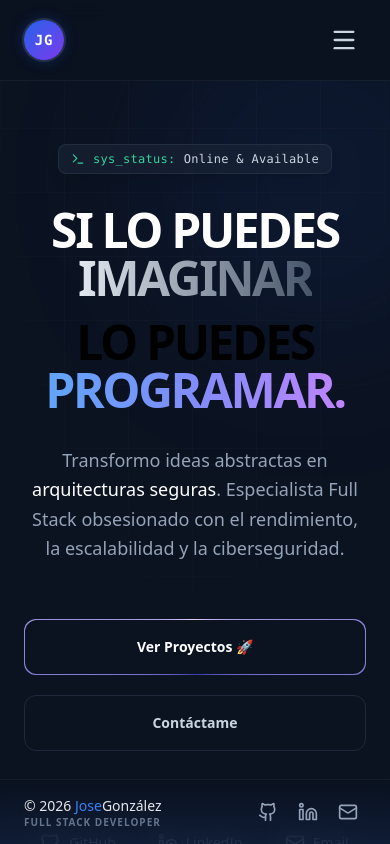
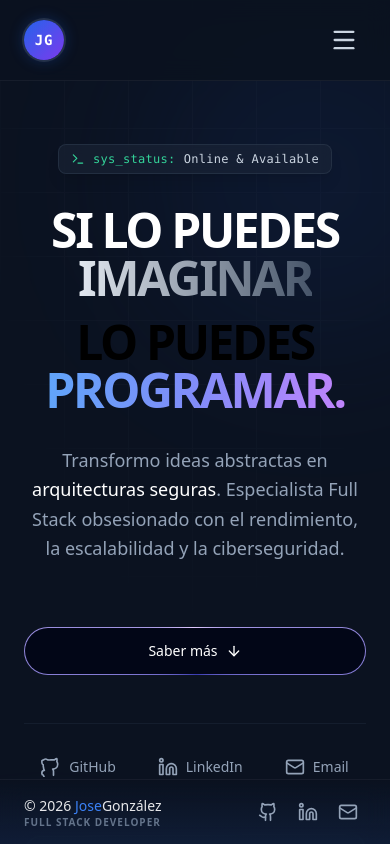
Before and after one commit to jose-gonzalez7/portfolio_2, a React (Vite) app in the folder portfolio/: page / in a window 390 px wide. Built offline with nearby package versions, Linux system fonts and the light colour scheme.

Commit message:
boton saber mas

```diff
--- a/portfolio/src/componentes/secciones/Hero.tsx
+++ b/portfolio/src/componentes/secciones/Hero.tsx
@@ -1,18 +1,16 @@
 import React, { useState, useEffect } from 'react';
-import { motion, useTransform, useMotionValue, useMotionTemplate } from "framer-motion";
+import { motion, useTransform, useMotionValue, useMotionTemplate, animate } from "framer-motion";
 
 // ─── ICONOS ───
-// ─── ICONOS CORREGIDOS (Aceptan className) ───
+// He añadido ArrowDownIcon para el nuevo botón
+const ArrowDownIcon = ({className}: {className?:string}) => <svg xmlns="http://www.w3.org/2000/svg" width="24" height="24" viewBox="0 0 24 24" fill="none" stroke="currentColor" strokeWidth="2" strokeLinecap="round" strokeLinejoin="round" className={className}><path d="M12 5v14"/><path d="m19 12-7 7-7-7"/></svg>;
+
 const RocketIcon = ({className}: {className?:string}) => <svg xmlns="http://www.w3.org/2000/svg" viewBox="0 0 24 24" fill="none" stroke="currentColor" strokeWidth="2" strokeLinecap="round" strokeLinejoin="round" className={className}><path d="M4.5 16.5c-1.5 1.26-2 5-2 5s3.74-.5 5-2c.71-.84.7-2.13-.09-2.91a2.18 2.18 0 0 0-2.91-.09z"/><path d="m12 15-3-3a22 22 0 0 1 2-3.95A12.88 12.88 0 0 1 22 2c0 2.72-.78 7.5-6 11a22.35 22.35 0 0 1-4 2z"/><path d="M9 12H4s.55-3.03 2-4c1.62-1.08 5 0 5 0"/><path d="M12 15v5s3.03-.55 4-2c1.08-1.62 0-5 0-5"/></svg>;
+const GithubIcon = ({className}: {className?:string}) => <svg xmlns="http://www.w3.org/2000/svg" width="20" height="20" viewBox="0 0 24 24" fill="none" stroke="currentColor" strokeWidth="2" strokeLinecap="round" strokeLinejoin="round" className={className}><path d="M15 22v-4a4.8 4.8 0 0 0-1-3.5c3 0 6-2 6-5.5.08-1.25-.27-2.48-1-3.5.28-1.15.28-2.35 0-3.5 0 0-1 0-3 1.5-2.64-.5-5.36.5-8 0C6 2 5 2 4 3c-1.25.5-2.5 1-3 1.5 0 3 .15 4.5 1.5 4.5.3 1.5 0 2 .5 3.5 0 1 .5 2.5 1 3.5-1.5 0-3 1.5-3 3.5 0 1 .5 2 1.5 2 1.5 2 1.5 3.5 1.5 4.5v4"/></svg>;
+const LinkedinIcon = ({className}: {className?:string}) => <svg xmlns="http://www.w3.org/2000/svg" width="20" height="20" viewBox="0 0 24 24" fill="none" stroke="currentColor" strokeWidth="2" strokeLinecap="round" strokeLinejoin="round" className={className}><path d="M16 8a6 6 0 0 1 6 6v7h-4v-7a2 2 0 0 0-2-2 2 2 0 0 0-2 2v7h-4v-7a6 6 0 0 1 6-6z"/><rect width="4" height="12" x="2" y="9"/><circle cx="4" cy="4" r="2"/></svg>;
+const MailIcon = ({className}: {className?:string}) => <svg xmlns="http://www.w3.org/2000/svg" width="20" height="20" viewBox="0 0 24 24" fill="none" stroke="currentColor" strokeWidth="2" strokeLinecap="round" strokeLinejoin="round" className={className}><rect width="20" height="16" x="2" y="4" rx="2"/><path d="m22 7-8.97 5.7a1.94 1.94 0 0 1-2.06 0L2 7"/></svg>;
+const TerminalIcon = ({className}: {className?:string}) => <svg xmlns="http://www.w3.org/2000/svg" width="16" height="16" viewBox="0 0 24 24" fill="none" stroke="currentColor" strokeWidth="2" strokeLinecap="round" strokeLinejoin="round" className={className}><polyline points="4 17 10 11 4 5"/><line x1="12" x2="20" y1="19" y2="19"/></svg>;
 
-const GithubIcon = ({className}: {className?:string}) => <svg xmlns="http://www.w3.org/2000/svg" width="20" height="20" viewBox="0 0 24 24" fill="none" stroke="currentColor" strokeWidth="2" strokeLinecap="round" strokeLinejoin="round" className={className}><path d="M15 22v-4a4.8 4.8 0 0 0-1-3.5c3 0 6-2 6-5.5.08-1.25-.27-2.48-1-3.5.28-1.15.28-2.35 0-3.5 0 0-1 0-3 1.5-2.64-.5-5.36.5-8 0C6 2 5 2 4 3c-1.25.5-2.5 1-3 1.5 0 3 .15 4.5 1.5 4.5.3 1.5 0 2 .5 3.5 0 1 .5 2.5 1 3.5-1.5 0-3 1.5-3 3.5 0 1 .5 2 1.5 2 1.5 2 1.5 3.5 1.5 4.5v4"/></svg>;
-
-const LinkedinIcon = ({className}: {className?:string}) => <svg xmlns="http://www.w3.org/2000/svg" width="20" height="20" viewBox="0 0 24 24" fill="none" stroke="currentColor" strokeWidth="2" strokeLinecap="round" strokeLinejoin="round" className={className}><path d="M16 8a6 6 0 0 1 6 6v7h-4v-7a2 2 0 0 0-2-2 2 2 0 0 0-2 2v7h-4v-7a6 6 0 0 1 6-6z"/><rect width="4" height="12" x="2" y="9"/><circle cx="4" cy="4" r="2"/></svg>;
-
-const MailIcon = ({className}: {className?:string}) => <svg xmlns="http://www.w3.org/2000/svg" width="20" height="20" viewBox="0 0 24 24" fill="none" stroke="currentColor" strokeWidth="2" strokeLinecap="round" strokeLinejoin="round" className={className}><rect width="20" height="16" x="2" y="4" rx="2"/><path d="m22 7-8.97 5.7a1.94 1.94 0 0 1-2.06 0L2 7"/></svg>;
-
-// ESTE ES EL QUE CAUSABA EL ERROR PRINCIPAL:
-const TerminalIcon = ({className}: {className?:string}) => <svg xmlns="http://www.w3.org/2000/svg" width="16" height="16" viewBox="0 0 24 24" fill="none" stroke="currentColor" strokeWidth="2" strokeLinecap="round" strokeLinejoin="round" className={className}><polyline points="4 17 10 11 4 5"/><line x1="12" x2="20" y1="19" y2="19"/></svg>;
 // ─── COMPONENTE TIPO ESCRITURA (TYPEWRITER) ───
 const CodeBlockTypewriter = () => {
   const codeString = `const Developer = {
@@ -172,22 +170,25 @@ export function Hero() {
             Transformo ideas abstractas en <span className="text-white font-medium">arquitecturas seguras</span>. Especialista Full Stack obsesionado con el rendimiento, la escalabilidad y la ciberseguridad.
           </motion.p>
 
-          {/* BOTONES PREMIUM */}
+          {/* ─── BOTÓN ÚNICO INCREÍBLE ─── */}
           <motion.div
             initial={{ opacity: 0, y: 20 }}
             animate={{ opacity: 1, y: 0 }}
             transition={{ duration: 0.5, delay: 0.4 }}
-            className="flex flex-col sm:flex-row gap-5 pt-6 justify-center lg:justify-start"
+            className="flex flex-col sm:flex-row gap-5 pt-8 justify-center lg:justify-start"
           >
-            <a href="#proyectos" className="relative inline-flex h-14 overflow-hidden rounded-xl p-[1px] focus:outline-none focus:ring-2 focus:ring-slate-400 focus:ring-offset-2 focus:ring-offset-slate-50">
-              <span className="absolute inset-[-1000%] animate-[spin_2s_linear_infinite] bg-[conic-gradient(from_90deg_at_50%_50%,#E2CBFF_0%,#393BB2_50%,#E2CBFF_100%)]" />
-              <span className="inline-flex h-full w-full cursor-pointer items-center justify-center rounded-xl bg-[#0b1220] px-8 py-1 text-sm font-bold text-white backdrop-blur-3xl transition-all hover:bg-slate-900">
-                Ver Proyectos 🚀
-              </span>
-            </a>
+             {/* Este enlace apunta a la siguiente sección (ajusta #stack o el id que prefieras) */}
+             <a href="#educacion" className="group relative inline-flex h-12 overflow-hidden rounded-full p-[1px] focus:outline-none focus:ring-2 focus:ring-slate-400 focus:ring-offset-2 focus:ring-offset-slate-50 w-full sm:w-auto">
+               {/* Animación del borde giratorio */}
+               <span className="absolute inset-[-1000%] animate-[spin_2s_linear_infinite] bg-[conic-gradient(from_90deg_at_50%_50%,#E2CBFF_0%,#393BB2_50%,#E2CBFF_100%)]" />
 
-            <a href="#contacto" className="inline-flex h-14 items-center justify-center rounded-xl border border-slate-800 bg-transparent px-8 text-sm font-bold text-slate-300 transition-colors hover:bg-slate-800 hover:text-white">
-              Contáctame
+               {/* Contenido del botón */}
+               <span className="inline-flex h-full w-full cursor-pointer items-center justify-center rounded-full bg-slate-950 px-8 py-1 text-sm font-medium text-white backdrop-blur-3xl transition-all group-hover:bg-slate-900 group-hover:scale-[0.99]">
+                 <span className="flex items-center gap-2">
+                    Saber más
+                    <ArrowDownIcon className="w-4 h-4 group-hover:translate-y-1 transition-transform duration-300" />
+                 </span>
+               </span>
             </a>
           </motion.div>
 
```
